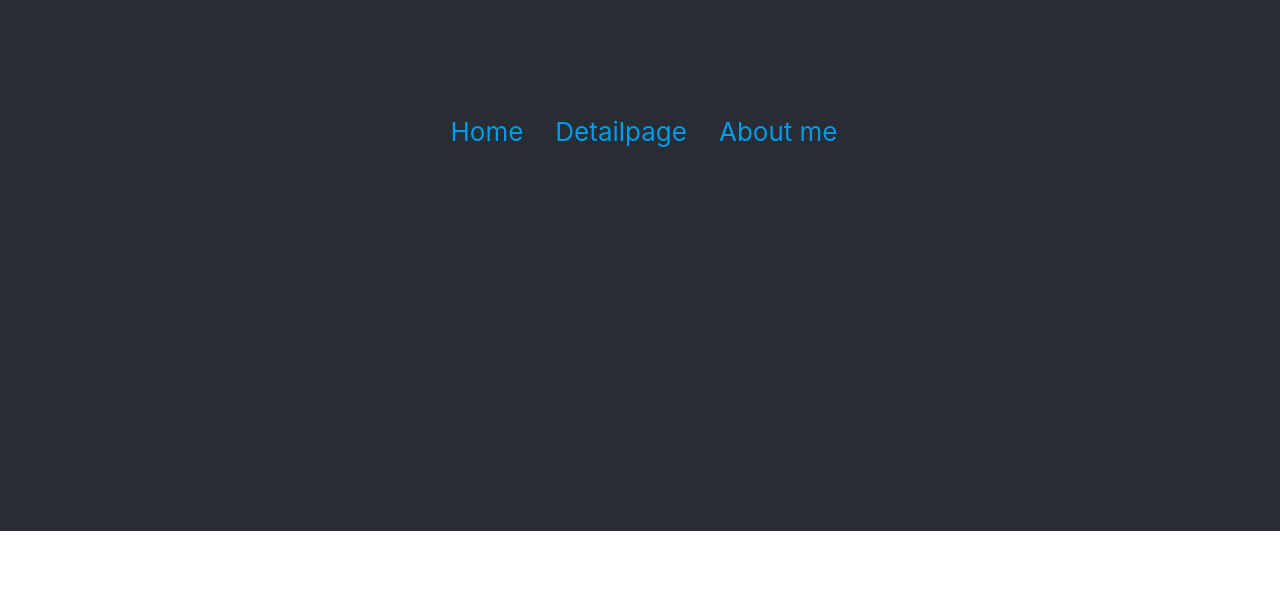
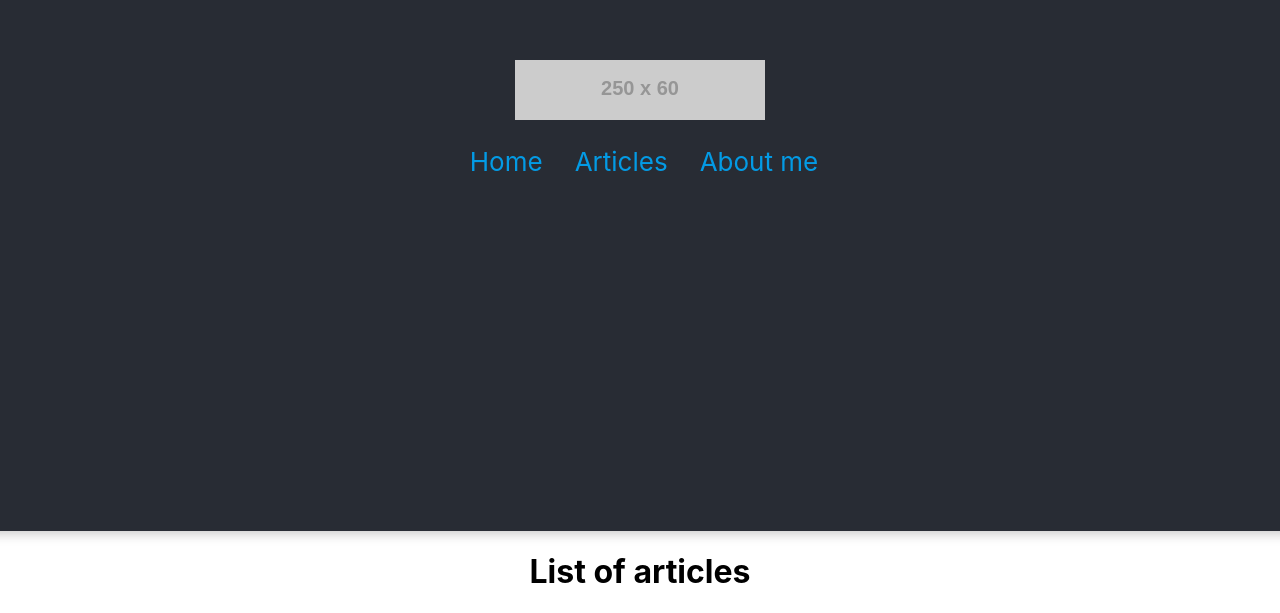
Before and after one commit to VincentKempers/research-blog, a React (Create React App) app in the folder my-app/: page /articles in a window 1280 px wide. Shown: the part 269-882 px from the top of the page. Before the commit the page ends 800 px from the top, so only its background shows below. Built offline with nearby package versions, Linux system fonts and the light colour scheme.

Commit message:
change Detailpage to articles

```diff
--- /dev/null
+++ b/my-app/src/components/Articles/Articles.js
@@ -0,0 +1,14 @@
+import React, { Component } from "react";
+import "./Articles.css";
+
+class Article extends Component {
+  render() {
+    return (
+      <div className="Article {{ article.theme }}">
+        <h1>List of articles</h1>
+      </div>
+    );
+  }
+}
+
+export default Article;
--- a/my-app/src/components/Detailpage/Detailpage.js
+++ /dev/null
@@ -1,14 +0,0 @@
-import React, { Component } from "react";
-import "./Detailpage.css";
-
-class Detailpage extends Component {
-  render() {
-    return (
-      <div className="Detailpage {{ article.theme }}">
-        <h1>Content</h1>
-      </div>
-    );
-  }
-}
-
-export default Detailpage;
--- a/my-app/src/components/Header/Header.css
+++ b/my-app/src/components/Header/Header.css
@@ -1,7 +1,8 @@
 .App-header {
   display: flex;
   flex-direction: row;
-  justify-content: flex-end;
+  justify-content: space-between;
+  padding: 0 1rem;
   align-items: center;
   height: 4.5rem;
   -webkit-box-shadow: 5px -20px 11px 23px rgba(0,0,0,0.21);
--- a/my-app/src/components/Header/Header.js
+++ b/my-app/src/components/Header/Header.js
@@ -8,12 +8,13 @@ class Header extends Component {
   render() {
     return (
       <header className="App-header">
+        <img src="https://via.placeholder.com/250x60"/>
         <ul className="App-header__links">
           <li>
             <Link to="/"> Home</Link>
           </li>
           <li>
-            <Link to="/detailpage"> Detailpage </Link>
+            <Link to="/articles"> Articles </Link>
           </li>
           <li>
             <Link to="/About"> About me </Link>
--- a/my-app/src/components/Home/Home.js
+++ b/my-app/src/components/Home/Home.js
@@ -5,7 +5,7 @@ class Home extends Component {
   render() {
     return (
       <div className="Home">
-        <h1>Wejoo kijk ze daar</h1>
+        <h1>Hello world</h1>
       </div>
     );
   }
--- a/my-app/src/components/Main/Main.js
+++ b/my-app/src/components/Main/Main.js
@@ -1,6 +1,6 @@
 import React, { Component } from "react";
 import { Switch, Route } from "react-router-dom";
-import Detailpage from "../Detailpage/Detailpage";
+import Articles from "../Articles/Articles";
 import Home from "../Home/Home";
 import About from "../About/About";
 // CSS
@@ -12,7 +12,7 @@ class Main extends Component {
       <div className="mainContent">
         <Switch>
           <Route exact path="/" component={Home} />
-          <Route path="/detailpage" component={Detailpage} />
+          <Route path="/articles" component={Articles} />
           <Route path="/about" component={About} />
         </Switch>
       </div>
--- a/my-app/src/index.js
+++ b/my-app/src/index.js
@@ -3,7 +3,7 @@ import ReactDOM from 'react-dom';
 import './index.css';
 import './styles/_colors.css';
 // import App from './components/App';
-import Detailpage from './components/Detailpage/Detailpage';
+import Articles from './components/Articles/Articles';
 import * as serviceWorker from './serviceWorker';
 import { render } from 'react-dom'
 import { BrowserRouter } from 'react-router-dom'
```
Also changed, not shown: my-app/src/components/Articles/Articles.css (renamed from my-app/src/components/Detailpage/Detailpage.css).
